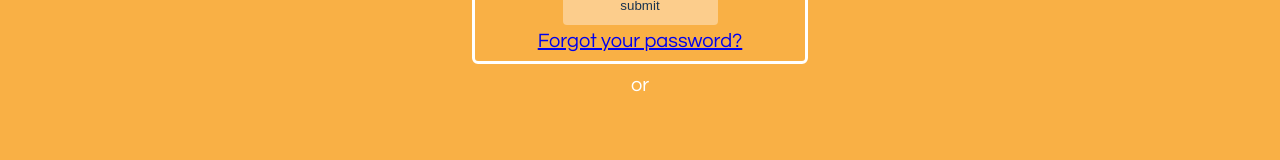
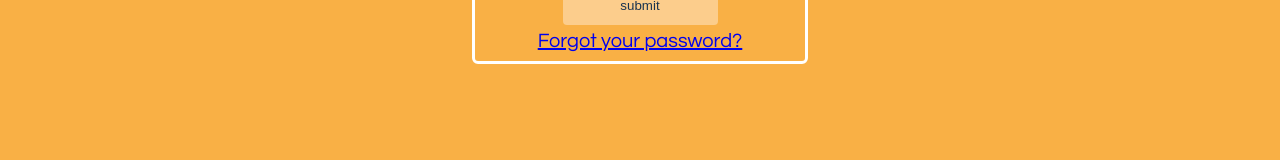
Before and after one commit to simplif-ai/application, a React (Create React App) app in the folder Frontend/: page / in a window 1280 px wide. Shown: the part 400-560 px from the top of the page. Built offline with nearby package versions, Linux system fonts and the light colour scheme; no server answers.

Commit message:
removed label cuz googlelogin is gone now

```diff
--- a/Frontend/src/pages/login/Login.js
+++ b/Frontend/src/pages/login/Login.js
@@ -44,7 +44,6 @@ class Login extends Component {
         <div className="loginbox">
             <LoginForm login={this.handleSubmit} error={this.state.error} />
         </div>
-        <label> or </label>
       </div>
     );
   }
```
